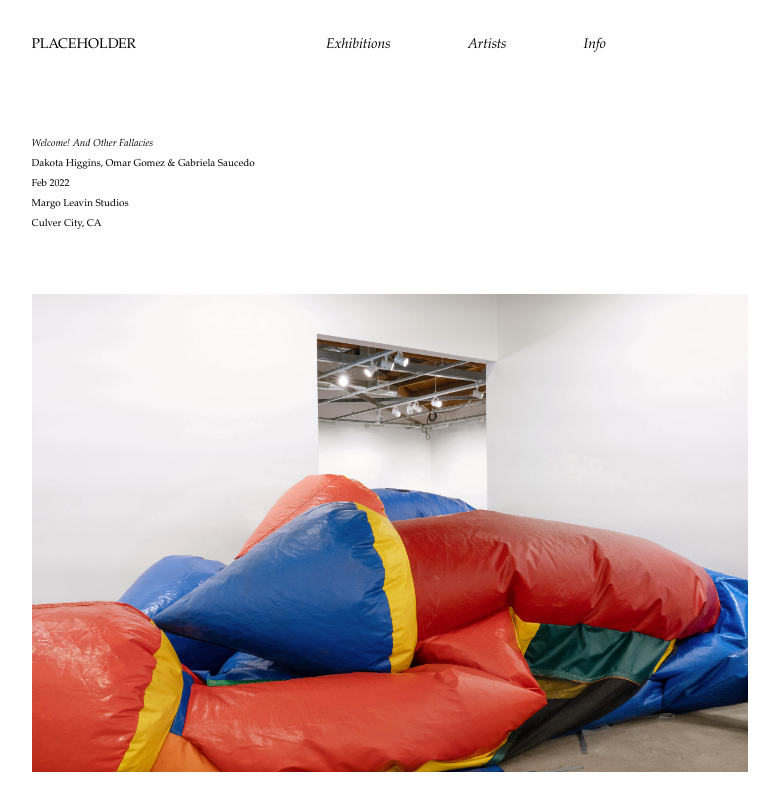
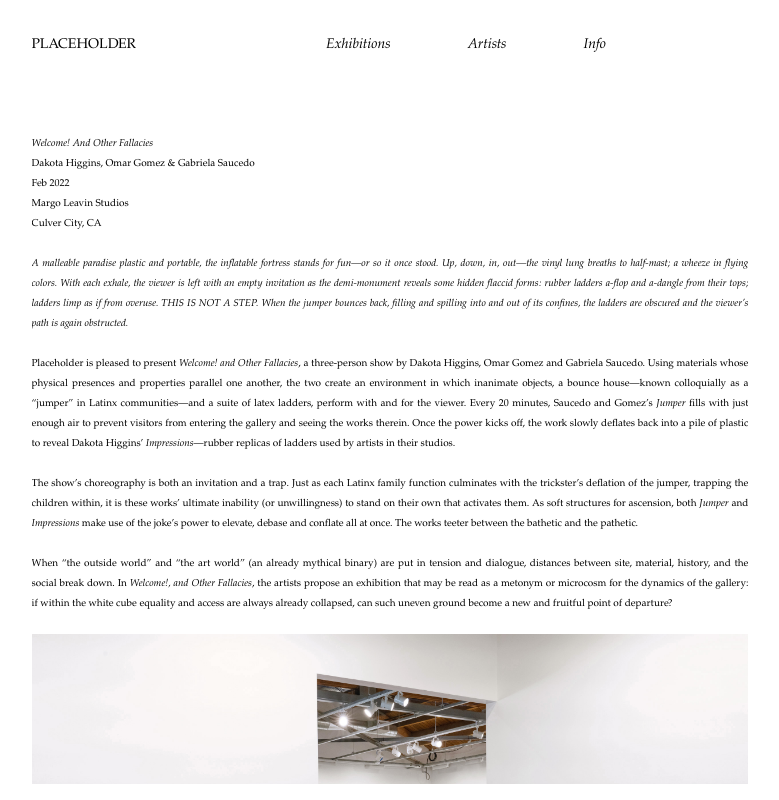
Before and after one commit to placeholdergallery/placeholdergallery.github.io, a plain HTML site: page jumper.html in a window 1280 px wide. Shown: the whole page, without its empty margins (250-1029 px from the left). Drawn offline with Linux system fonts and the light colour scheme.

Commit message:
Add Jumper Exhibition Text

```diff
--- a/jumper.html
+++ b/jumper.html
@@ -39,8 +39,13 @@
 		Margo Leavin Studios</br>
 		Culver City, CA</br></br>
 
-		<!-- Exhibition Text -->
-
+<i>A malleable paradise plastic and portable, the inflatable fortress stands for fun—or so it once stood. Up, down, in, out—the vinyl lung breaths to half-mast; a wheeze in flying colors. With each exhale, the viewer is left with an empty invitation as the demi-monument reveals some hidden flaccid forms: rubber ladders a-flop and a-dangle from their tops; ladders limp as if from overuse. THIS IS NOT A STEP. When the jumper bounces back, filling and spilling into and out of its confines, the ladders are obscured and the viewer’s path is again obstructed. </i>
+</br></br>
+Placeholder is pleased to present <i>Welcome! and Other Fallacies</i>, a three-person show by Dakota Higgins, Omar Gomez and Gabriela Saucedo. Using materials whose physical presences and properties parallel one another, the two create an environment in which inanimate objects, a bounce house—known colloquially as a “jumper” in Latinx communities—and a suite of latex ladders, perform with and for the viewer. Every 20 minutes, Saucedo and Gomez’s <i>Jumper</i> fills with just enough air to prevent visitors from entering the gallery and seeing the works therein. Once the power kicks off, the work slowly deflates back into a pile of plastic to reveal  Dakota Higgins’ <i>Impressions</i>—rubber replicas of ladders used by artists in their studios.
+</br></br>
+The show’s choreography is both an invitation and a trap. Just as each Latinx family function culminates with the trickster’s deflation of the jumper, trapping the children within, it is these works’ ultimate inability (or unwillingness) to stand on their own that activates them. As soft structures for ascension, both <i>Jumper</i> and <i>Impressions</i> make use of the joke’s power to elevate, debase and conflate all at once. The works teeter between the bathetic and the pathetic.
+</br></br>
+When “the outside world” and “the art world” (an already mythical binary) are put in tension and dialogue, distances between site, material, history, and the social break down. In <i>Welcome!, and Other Fallacies</i>, the artists propose an exhibition that may be read as a metonym or microcosm for the dynamics of the gallery: if within the white cube equality and access are always already collapsed, can such uneven ground become a new and fruitful point of departure?
 
 </br></br>
 
```
